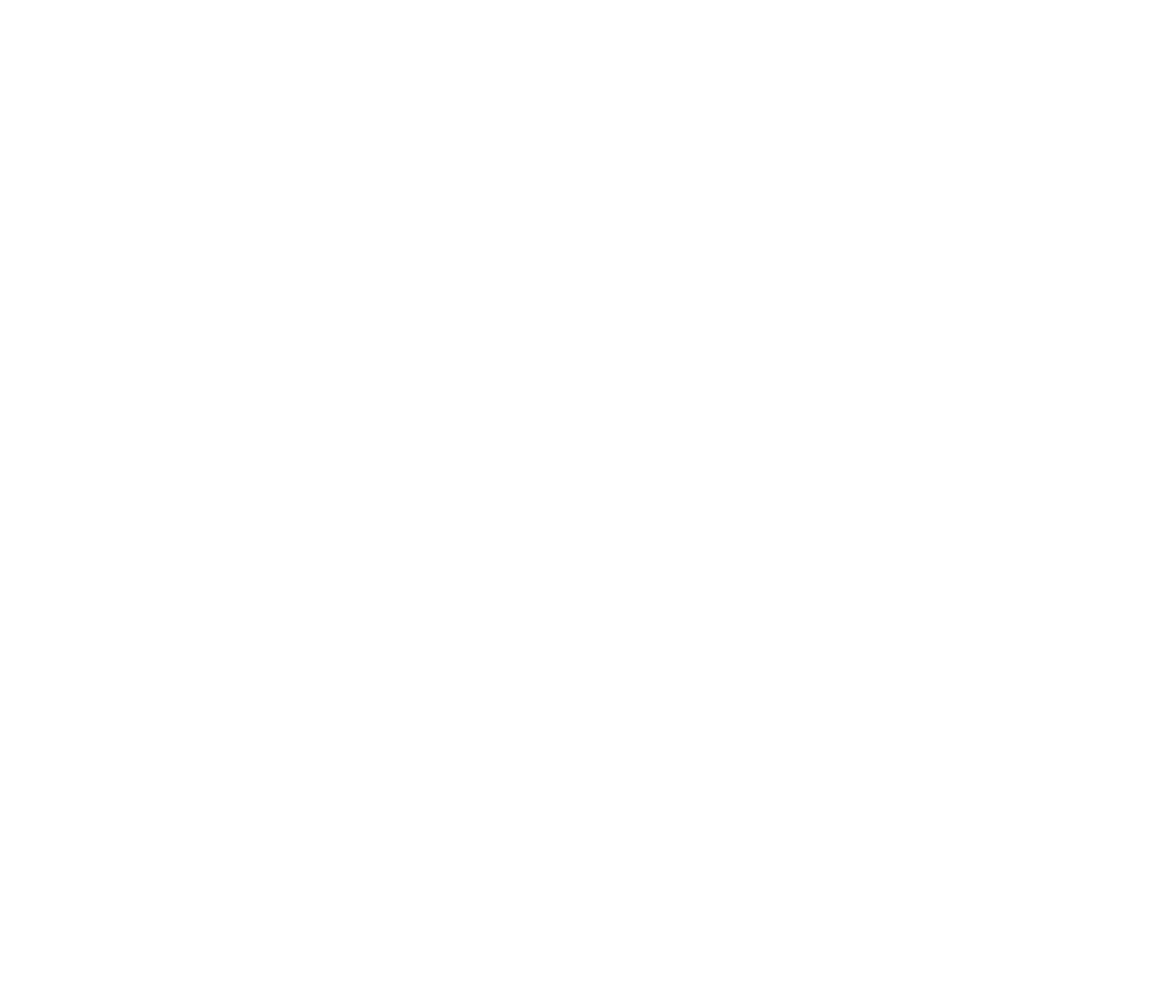
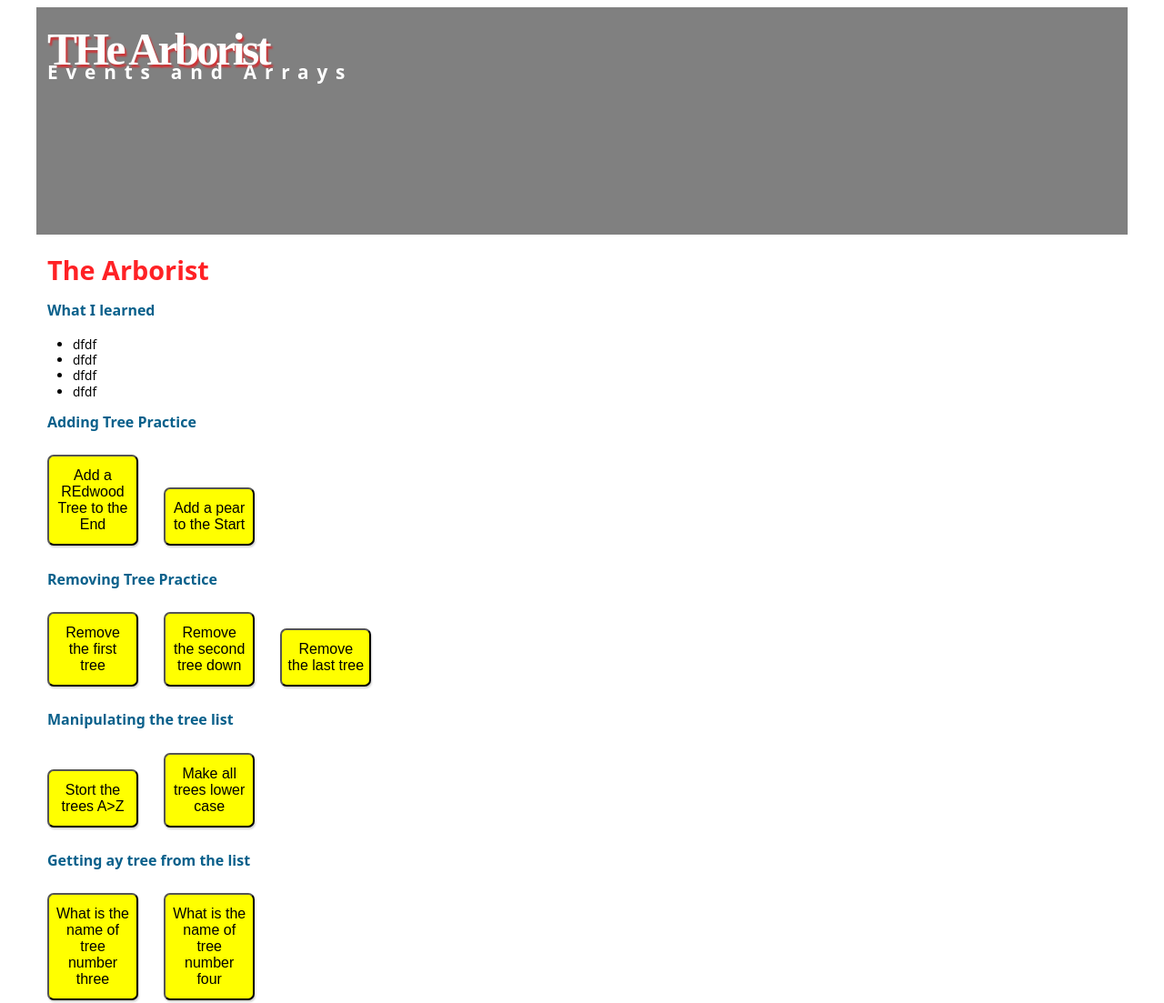
Before and after one commit to kand123/dgm2760, a plain HTML site: page unit05/index.html in a window 1280 px wide. Shown: the top 1103 px of the page at 91% size. Before the commit the page ends 800 px from the top, so only its background shows below. Drawn offline with Linux system fonts and the light colour scheme.

Commit message:
js set up tree list

```diff
--- a/unit05/css/styles.css
+++ b/unit05/css/styles.css
@@ -0,0 +1,140 @@
+html {
+    -webkit-text-size-adjust: 100%;
+    -ms-text-size-adjust: 100%;
+    font-family: 'Open Sans', sans-serif;
+
+  }
+
+  /*  apply a natural box layout model to all elements  */
+  * {
+    -moz-box-sizing: border-box;
+    -webkit-box-sizing: border-box;
+    box-sizing: border-box;
+  }
+
+/* body {
+    margin: 0;
+    padding:0;
+}
+main{
+    margin: 0;
+    padding: 0;
+} */
+
+header, main, footer {
+    max-width: 75rem;
+    margin: 0 auto;
+}
+
+body {
+    font-family: 'Noto Sans';
+}
+
+header {
+   background-color: gray;
+    height: 250px;
+
+    background-position: 25% 40%;
+    background-repeat: no-repeat;
+    /* background-size: cover; */
+}
+
+header img {
+    width: 100%;
+}
+
+header h1 {
+    margin: 0;
+    padding: 1.5% 0 0 1%;
+}
+
+header h2 {
+    margin: 0;
+    padding: 0 0 0 1%;
+}
+
+header h1 {
+    font-size: 3.1rem;
+    color: #FF2125;
+    color: #fff;
+    text-shadow: 2px 3px 2px rgba(253, 5, 9, 0.63);
+    font-family: 'Trade Winds' ;
+    letter-spacing: -.22rem;
+
+}
+
+header h2 {
+    font-size: 1.3rem;
+    letter-spacing: .55rem;
+    color: #fff;
+    margin-top: -1.1rem;
+
+}
+
+main {
+    margin-bottom: 3%;
+    padding-left: 0;
+}
+
+main h1, h2, p {
+    padding-left: 1%;
+}
+
+main h1 {
+    font-size: 1.8rem;
+    margin-bottom: 0;
+    color: #FF2125;
+}
+
+
+main h2 {
+    font-size: 1rem;
+    color: rgb(9, 96, 139);
+}
+
+
+main ul li {
+    font-size: .85rem;
+    margin-bottom: -5px;
+}
+
+main p {
+    font-size: 1rem;
+    line-height: 1.6rem;
+    margin-bottom: 2%;
+}
+
+main li {
+    font-size: .9rem;
+    line-height: 1.4rem;
+}
+
+
+footer {
+background-color:rgb(65, 62, 60);
+color: #fff;
+display: flex;
+justify-content: center;
+font-size: .8rem;
+margin-top: 7%;
+}
+
+footer p {
+    padding-top: .25rem;
+    padding-bottom: .25rem;
+}
+main {
+    margin-bottom: 2%;
+}
+
+
+button {
+    margin: 1%;
+    width: 100px;
+    border-radius: 7px;
+    background-color: yellow;
+    box-shadow:1px 2px 2px lightgray;
+    font-size: 1rem;
+    padding-top: 1%;
+    padding-bottom: 1%;
+}
--- a/unit05/index.html
+++ b/unit05/index.html
@@ -3,9 +3,54 @@
 <head>
     <meta charset="UTF-8">
     <meta name="viewport" content="width=device-width, initial-scale=1.0">
-    <title>Document</title>
+    <title>The Arborist</title>
+    <link href="css/styles.css" rel="stylesheet" type="text/css">
 </head>
 <body>
+    <header>
+        <h1>THe Arborist</h1>
+        <h2>Events and Arrays</h2>
+    </header>
+    <main>
+<h1>The Arborist</h1>
+<article>
+<h2>What I learned</h2>
+<ul class="objectives">
+<li>dfdf</li>
+<li>dfdf</li>
+<li>dfdf</li>
+<li>dfdf</li>
+</ul>
+<h2>Adding Tree Practice</h2>
+<button id="add_redwood">Add a REdwood Tree to the End</button>
+<button id="add_pear">Add a pear to the Start</button>
+
+<h2>Removing Tree Practice</h2>
+<button id="remove_tree1">Remove the first tree</button>
+<button id="remove_tree2">Remove the second tree down</button>
+<button id="remove_treeLast">Remove the last tree</button>
+
+<h2>Manipulating the tree list</h2>
+<button id="sortTrees">Stort the trees A>Z</button>
+<button id="lowerTrees">Make all trees lower case</button>
+
+<h2>Getting ay tree from the list</h2>
+<button id="showName3">What is the name of tree number three</button>
+<button id="showeName4">What is the name of tree number four</button>
+</article>
+
+<aside>
+<h2>The Tree List</h2>
+<div id="displayResults"></div>
+<h2>Error Messages</h2>
+<div id="error"></div>
+</aside>
+    </main>
+<footer>
+    <p>Assignment for DGM2760 by Kristin Andrews</p>
+</footer>
+
 
 </body>
+<script type="text/javascript" src="js/main.js"></script>
 </html>
--- a/unit05/js/main.js
+++ b/unit05/js/main.js
@@ -0,0 +1,17 @@
+// create an array with 4 trees
+
+const trees = ['aspen', 'weeping willow',  'Oak', 'ash', 'Maple']
+const errorElement = document.querySelector('#error')
+const displayResults = document.querySelector('#displayResults')
+
+// Display list of trees inside the displayResults div
+const listTrees = () => {
+let treeList = ''
+trees.forEach(tree => {
+treeList += `${tree} <br>`
+
+})
+displayResults.innerHTML = `${treeList} <span>${trees.length} elements long</span>`
+}
+
+listTrees()
```
